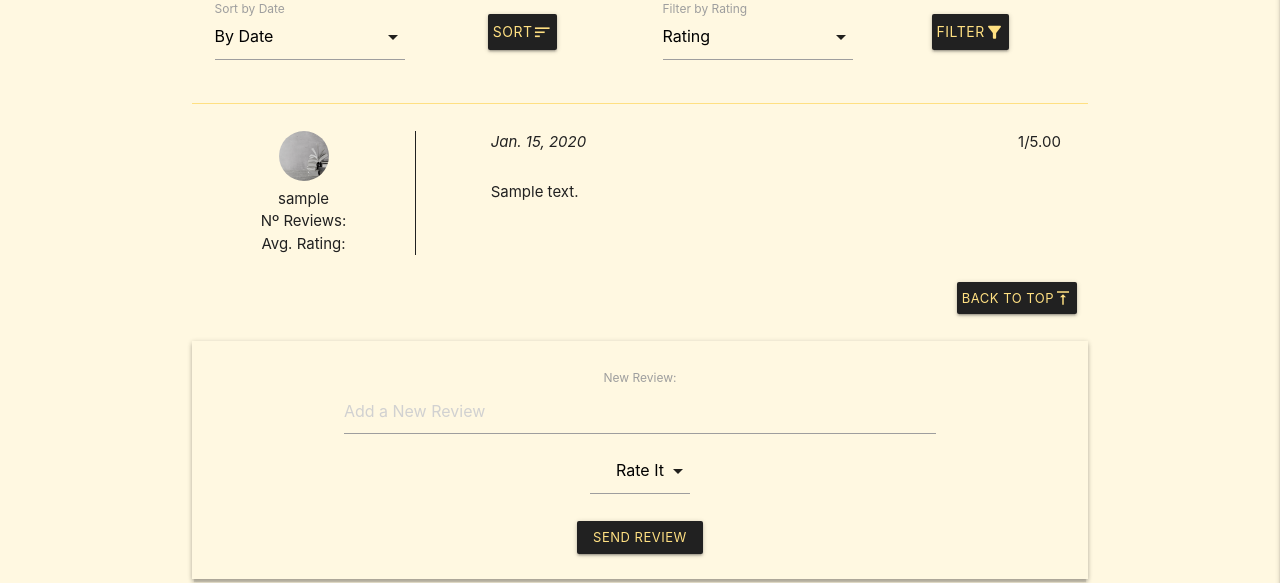
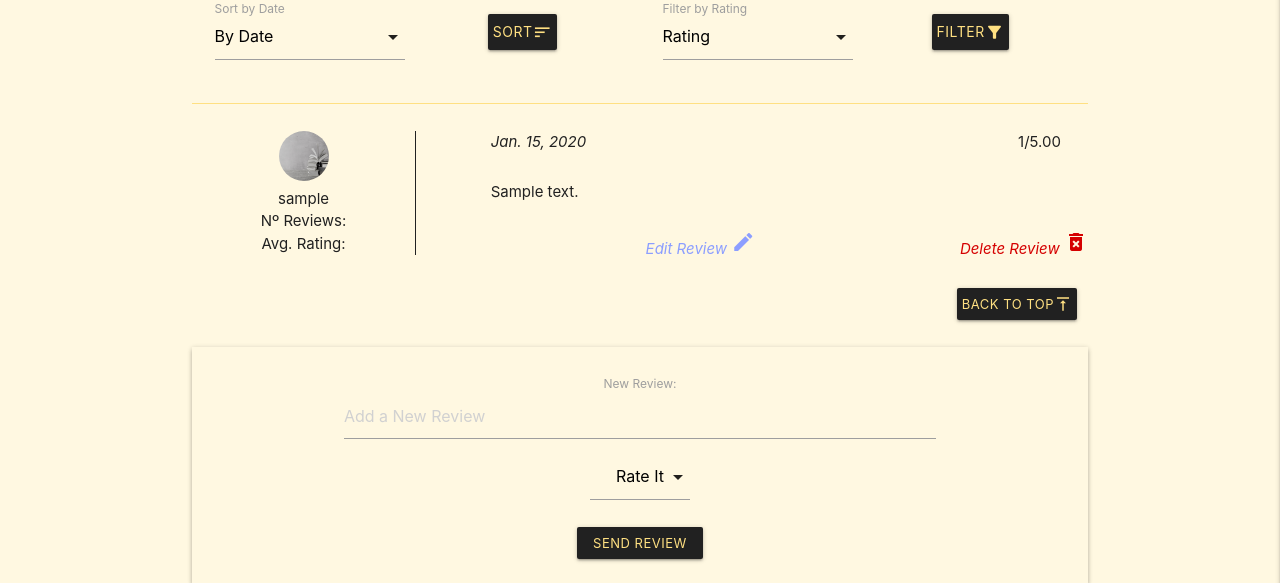
Before and after one commit to CruzZFire/ARC_Django_MS4, a Django app: page /reviews/1/ in a window 1280 px wide. Shown: the part 166-749 px from the top of the page. Run offline with Django 3.2, Linux system fonts and the light colour scheme; a user stored in the database is signed in; tables that the repository leaves empty hold one stand-in row (values such as "Sample post"); parts of the project's set-up code (start-up, migrations or seed data) failed here and were passed over; some libraries are stand-ins or nearby versions.

Commit message:
Wired delete to specific book reviews if user match reviewer

```diff
--- a/reviews/templates/reviews/book_reviews.html
+++ b/reviews/templates/reviews/book_reviews.html
@@ -75,7 +75,21 @@
                 <span class="pr-3 right">{{ review.rating }}/5.00</span>
             </div>
             <div class="row mt-3 mb-0">
-                <span class="text">{{ review.review_text }}</span>
+                <div class="text">{{ review.review_text }}</div>
+                {% if request.user.username == review.user.username %}
+                <div class="row mb-0">
+                    <div class="col s9 offset-s3 mt-3">
+                        <a class="indigo-text text-accent-1" href="">
+                            <em  class="hide-on-small-only">Edit Review</em>
+                            <i class="material-icons rigth">edit</i>
+                        </a>
+                        <a class="red-text text-accent-4 right" href="{% url 'delete_review' review.review_id %}">
+                            <em  class="hide-on-small-only">Delete Review</em>
+                            <i class="material-icons rigth">delete_forever</i>
+                        </a>
+                    </div>
+                </div>
+                {% endif %}
             </div>
         </div>
     </div>
```
